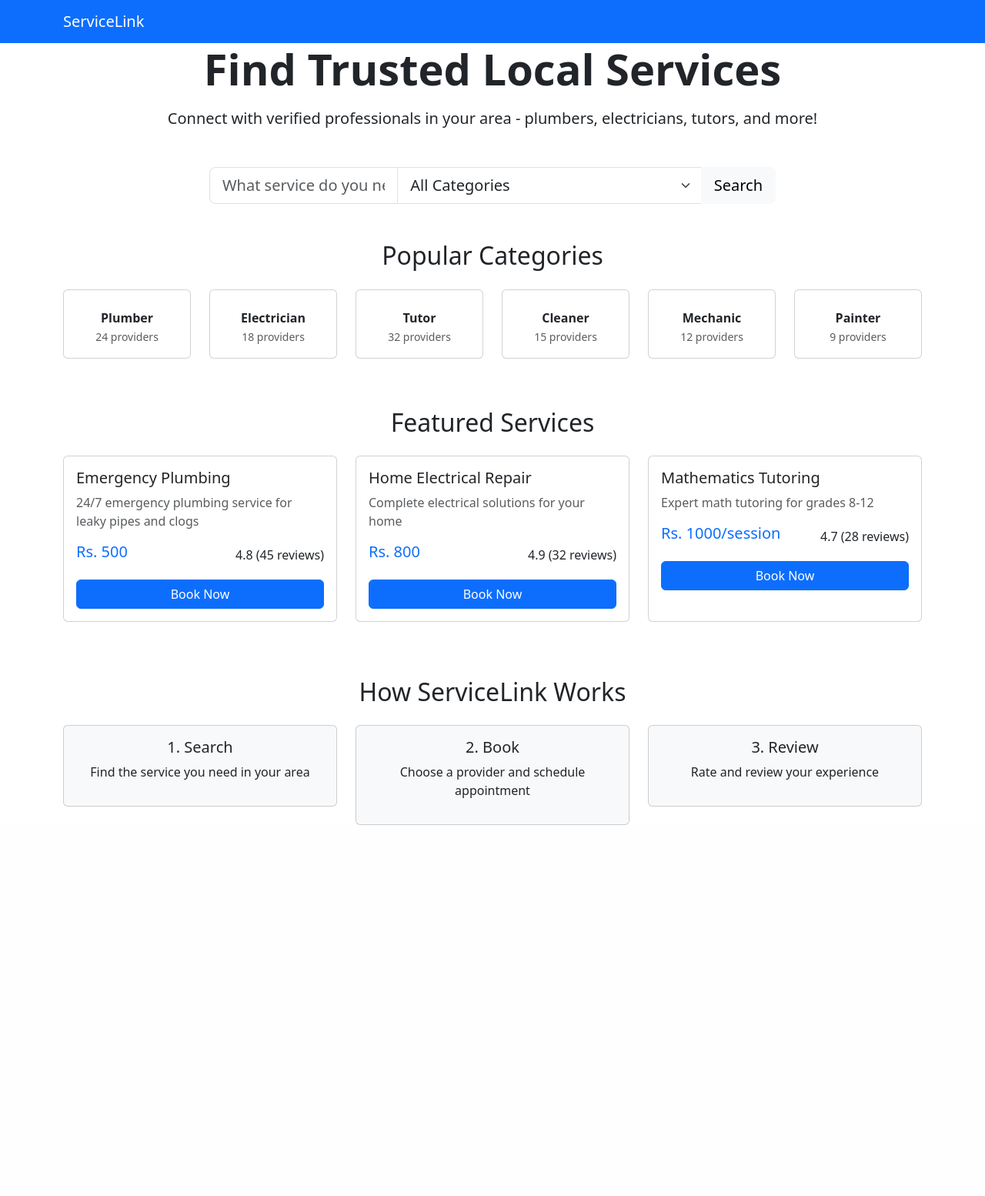
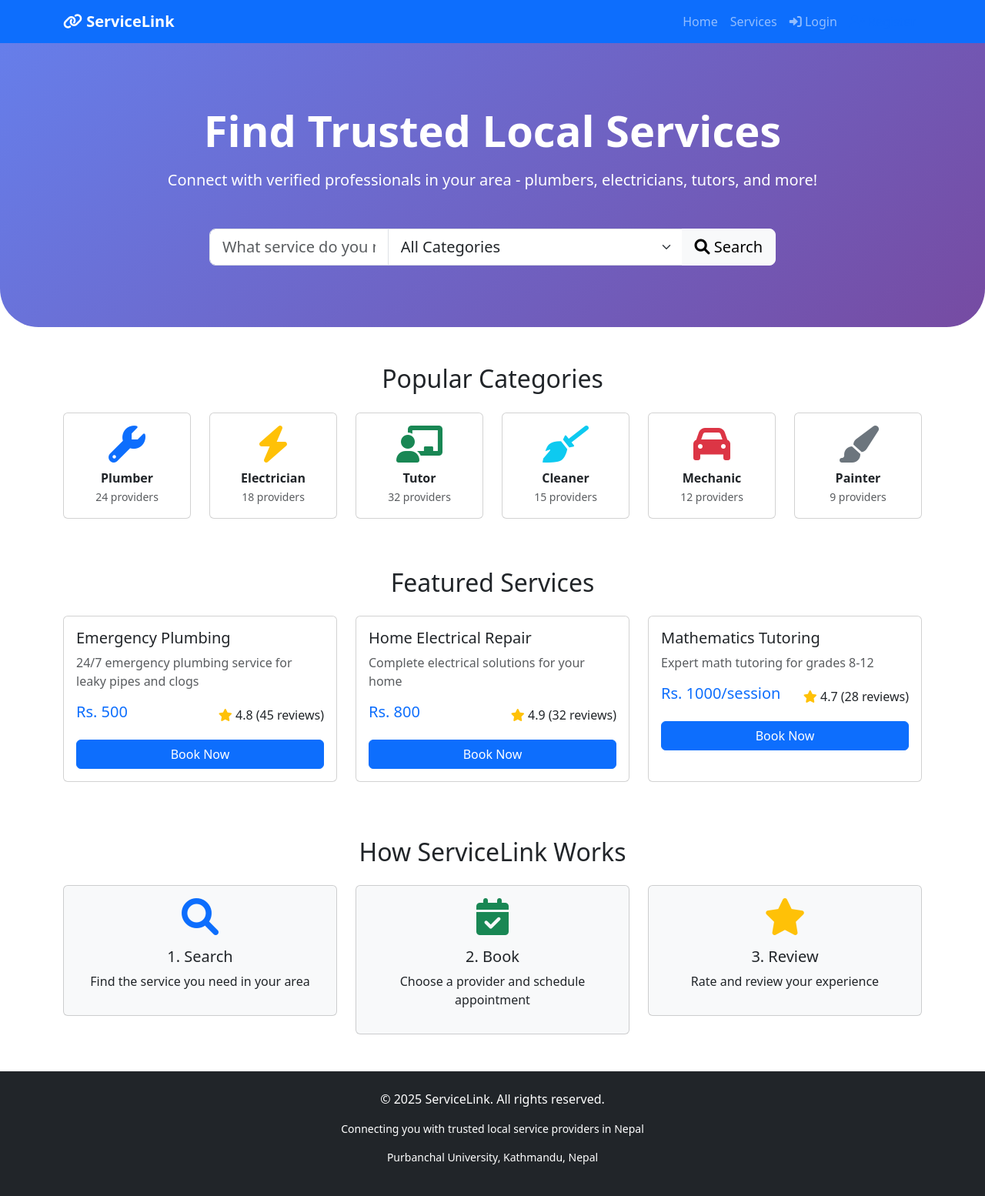
Before and after one commit to Rupak-karki/servicelink, a Django app: page / in a window 1280 px wide. Shown: the whole page at 77% size. Before the commit the page ends 1072 px from the top, so only its background shows below. Run offline with Django 5.2, Linux system fonts and the light colour scheme.

Commit message:
homepage layout designed

```diff
--- a/templates/base.html
+++ b/templates/base.html
@@ -3,21 +3,112 @@
 <head>
     <meta charset="UTF-8">
     <meta name="viewport" content="width=device-width, initial-scale=1.0">
-    <title>ServiceLink</title>
+    <title>ServiceLink - Find Local Services</title>
+
+    <!-- Bootstrap CSS -->
     <link href="https://cdn.jsdelivr.net/npm/bootstrap@5.3.0/dist/css/bootstrap.min.css" rel="stylesheet">
+
+    <!-- Font Awesome Icons -->
+    <link rel="stylesheet" href="https://cdnjs.cloudflare.com/ajax/libs/font-awesome/6.0.0/css/all.min.css">
+
+    <style>
+        .hero-section {
+            background: linear-gradient(135deg, #667eea 0%, #764ba2 100%);
+            color: white;
+            padding: 80px 0;
+            border-radius: 0 0 50px 50px;
+        }
+        .category-card {
+            transition: transform 0.3s;
+            cursor: pointer;
+        }
+        .category-card:hover {
+            transform: translateY(-5px);
+        }
+        .service-card {
+            transition: box-shadow 0.3s;
+        }
+        .service-card:hover {
+            box-shadow: 0 10px 30px rgba(0,0,0,0.1);
+        }
+        footer {
+            margin-top: 50px;
+        }
+    </style>
 </head>
 <body>
+
+    <!-- Navigation Bar -->
     <nav class="navbar navbar-expand-lg navbar-dark bg-primary">
         <div class="container">
-            <a class="navbar-brand" href="/">ServiceLink</a>
+            <a class="navbar-brand fw-bold" href="/">
+                <i class="fas fa-link"></i> ServiceLink
+            </a>
+            <button class="navbar-toggler" type="button" data-bs-toggle="collapse" data-bs-target="#navbarNav">
+                <span class="navbar-toggler-icon"></span>
+            </button>
+            <div class="collapse navbar-collapse" id="navbarNav">
+                <ul class="navbar-nav ms-auto">
+                    <li class="nav-item">
+                        <a class="nav-link" href="/">Home</a>
+                    </li>
+                    <li class="nav-item">
+                        <a class="nav-link" href="/services/">Services</a>
+                    </li>
+                    {% if user.is_authenticated %}
+                        <li class="nav-item">
+                            <a class="nav-link" href="{% url 'dashboard' %}">
+                                <i class="fas fa-tachometer-alt"></i> Dashboard
+                            </a>
+                        </li>
+                        <li class="nav-item">
+                            <a class="nav-link" href="{% url 'logout' %}">
+                                <i class="fas fa-sign-out-alt"></i> Logout ({{ user.username }})
+                            </a>
+                        </li>
+                    {% else %}
+                        <li class="nav-item">
+                            <a class="nav-link" href="{% url 'login' %}">
+                                <i class="fas fa-sign-in-alt"></i> Login
+                            </a>
+                        </li>
+                        <li class="nav-item">
+                            <a class="nav-link btn btn-light text-primary" href="{% url 'register' %}">
+                                <i class="fas fa-user-plus"></i> Register
+                            </a>
+                        </li>
+                    {% endif %}
+                </ul>
+            </div>
         </div>
     </nav>
 
-    <main>
-        {% block content %}
-        {% endblock %}
-    </main>
+    <!-- Messages -->
+    {% if messages %}
+        <div class="container mt-3">
+            {% for message in messages %}
+                <div class="alert alert-{{ message.tags }} alert-dismissible fade show" role="alert">
+                    {{ message }}
+                    <button type="button" class="btn-close" data-bs-dismiss="alert"></button>
+                </div>
+            {% endfor %}
+        </div>
+    {% endif %}
 
+    <!-- Main Content -->
+    {% block content %}
+    {% endblock %}
+
+    <!-- Footer -->
+    <footer class="bg-dark text-white mt-5 py-4">
+        <div class="container text-center">
+            <p>&copy; 2025 ServiceLink. All rights reserved.</p>
+            <p class="small">Connecting you with trusted local service providers in Nepal</p>
+            <p class="small">Purbanchal University, Kathmandu, Nepal</p>
+        </div>
+    </footer>
+
+    <!-- Bootstrap JS -->
     <script src="https://cdn.jsdelivr.net/npm/bootstrap@5.3.0/dist/js/bootstrap.bundle.min.js"></script>
 </body>
 </html>
```
